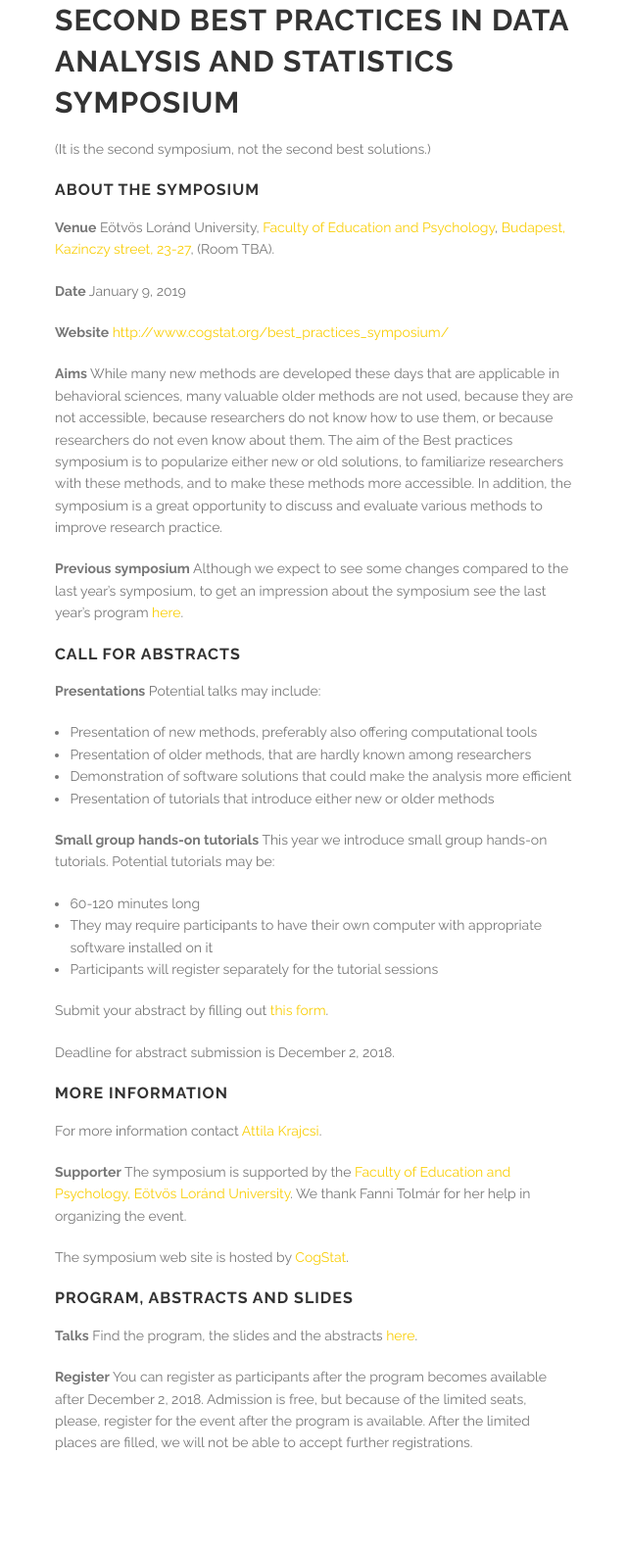
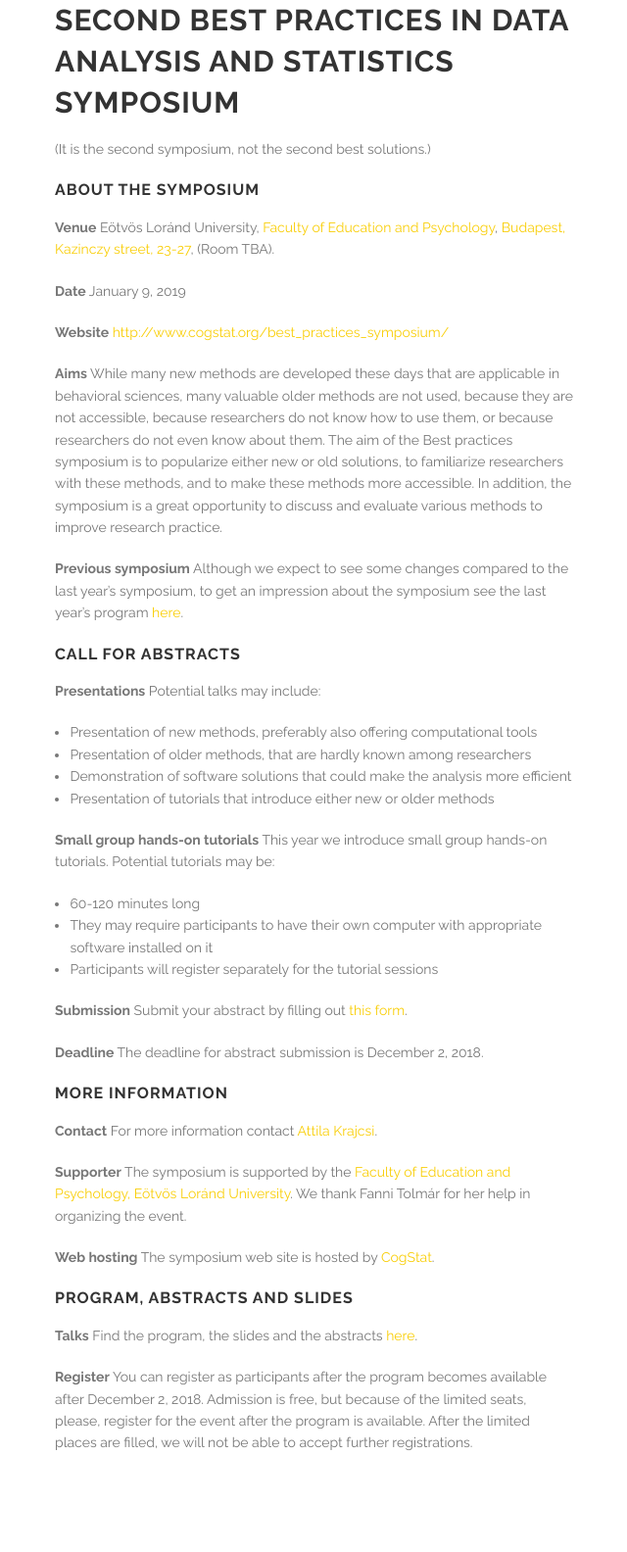
Before and after one commit to cogstat/cogstat_website, a Jekyll site: the page built from best_practices_symposium/index.md, in a window 1280 px wide. Shown: the whole page at 98% size, without its empty margins (39-679 px from the left). Built offline with Jekyll 4.4.1, drawn with Linux system fonts in a browser that asks for light colours.

```diff
--- a/best_practices_symposium/index.md
+++ b/best_practices_symposium/index.md
@@ -31,17 +31,17 @@
 * They may require participants to have their own computer with appropriate software installed on it
 * Participants will register separately for the tutorial sessions
 
-Submit your abstract by filling out [this form](https://goo.gl/forms/BEntBnJkGGDztSfh2).
+__Submission__ Submit your abstract by filling out [this form](https://goo.gl/forms/BEntBnJkGGDztSfh2).
 
-Deadline for abstract submission is December 2, 2018.
+__Deadline__ The deadline for abstract submission is December 2, 2018.
 
 ### More information
 
-For more information contact [Attila Krajcsi](mailto:krajcsi.attila@ppk.elte.hu).
+__Contact__ For more information contact [Attila Krajcsi](mailto:krajcsi.attila@ppk.elte.hu).
 
 __Supporter__ The symposium is supported by the [Faculty of Education and Psychology, Eötvös Loránd University](https://www.ppk.elte.hu/en). We thank Fanni Tolmár for her help in organizing the event.
 
-The symposium web site is hosted by [CogStat](https://www.cogstat.org).
+__Web hosting__ The symposium web site is hosted by [CogStat](https://www.cogstat.org).
 
 ### Program, abstracts and slides
 
```
